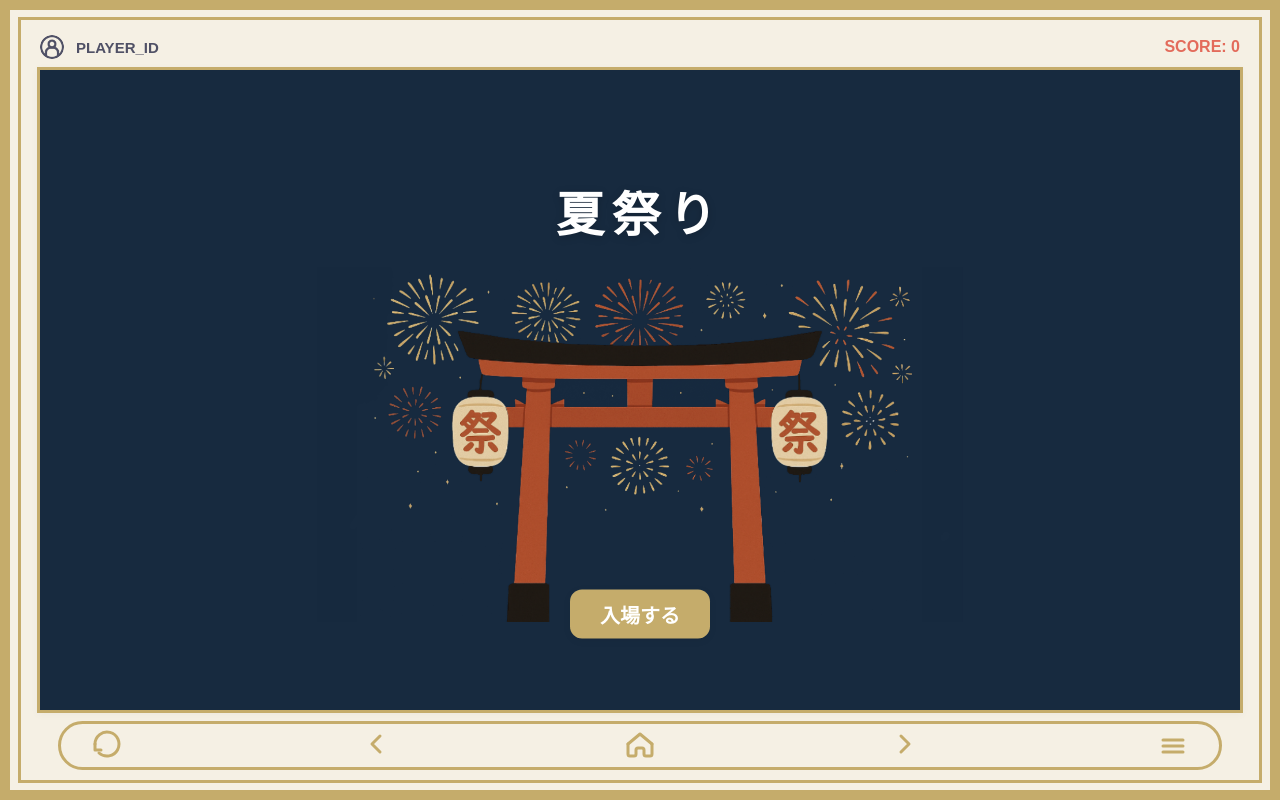
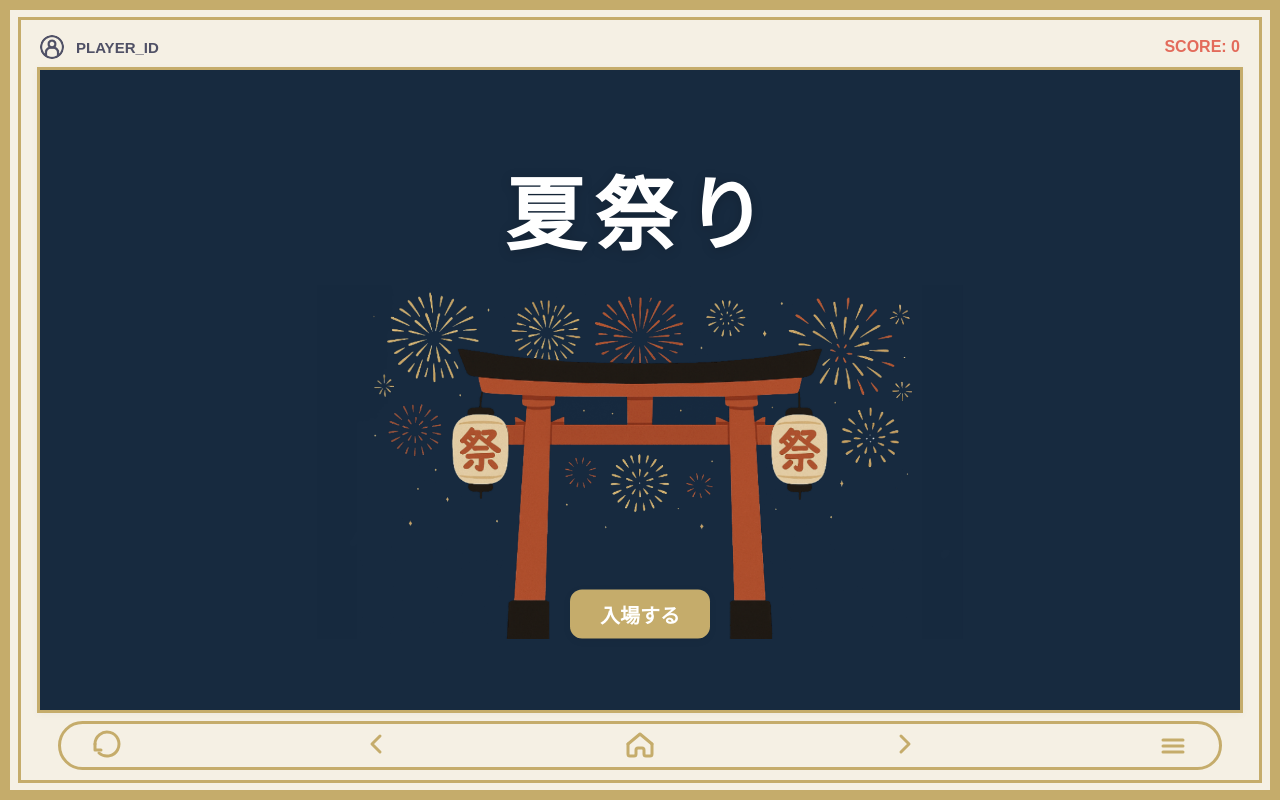
Before and after one commit to 111304047/web_final, a Next.js app: page / in a window 1280 px wide. Built offline with nearby package versions, Linux system fonts and the light colour scheme.

Commit message:
last tui
good night orz

```diff
--- a/src/app/page.js
+++ b/src/app/page.js
@@ -79,15 +79,15 @@ export default function Home() {
         >
           <span
             style={{
-              fontSize: 'clamp(28px, 6vw, 48px)', // 隨螢幕寬度變化
+              fontSize: 'clamp(40px, 10vw, 80px)',
               fontWeight: 900,
               color: '#fff',
-              letterSpacing: 8,
-              textShadow: '0 2px 8px rgba(0,0,0,0.18)',
+              letterSpacing: 10,
+              textShadow: '0 2px 12px rgba(0,0,0,0.18)',
               lineHeight: 1.1,
               textAlign: 'center',
-              maxWidth: 600,
-              minWidth: 180,
+              maxWidth: 900,
+              minWidth: 220,
               overflowWrap: 'break-word',
               width: '100%',
               display: 'block',
```
